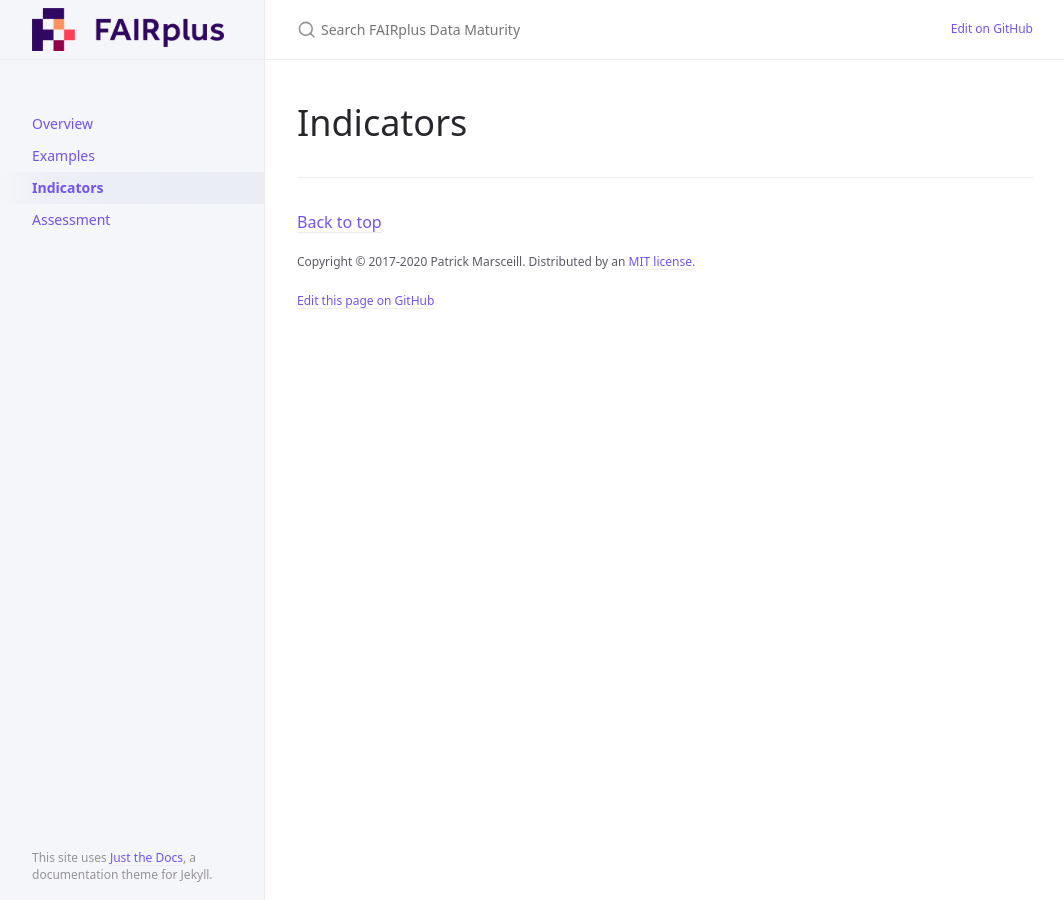
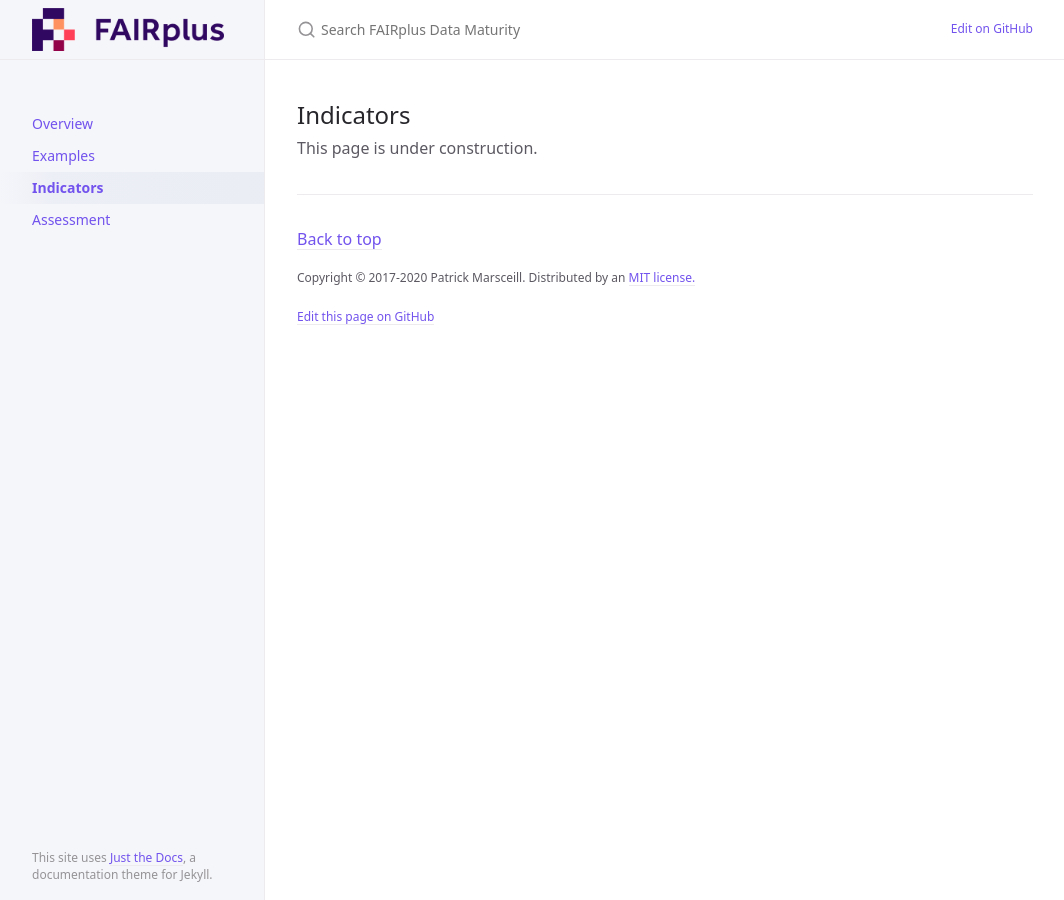
Before and after one commit to FAIRplus/Data-Maturity, a Jekyll site: the page built from docs/Indicators.md, in a window 1280 px wide. Shown: the whole page, without its empty margins (107-1171 px from the left). Built offline with Jekyll 4.4.1, drawn with Linux system fonts in a browser that asks for light colours.

Commit message:
Update Indicators.md

```diff
--- a/docs/Indicators.md
+++ b/docs/Indicators.md
@@ -4,4 +4,6 @@ title: Indicators
 nav_order: 3
 ---
 
-# Indicators
+## Indicators
+
+This page is under construction.
```
